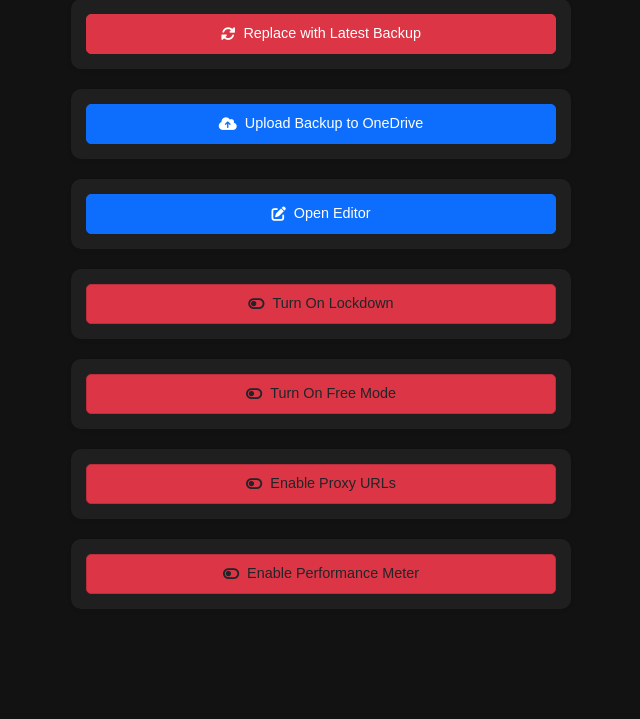
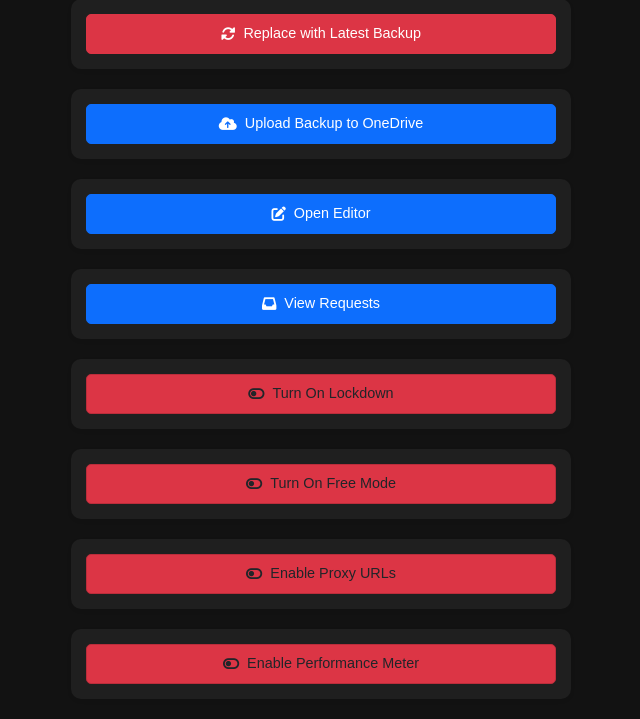
Before and after one commit to jaixmario/NetflixV1, a Flask app: template templates/admin_dashboard.html in a window 1280 px wide. Shown: the part 1203-1922 px from the top of the page, without its empty margins (319-959 px from the left). Before the commit the page ends 1812 px from the top, so only its background shows below. Run offline with Flask 3, Linux system fonts and the light colour scheme; the template is opened without the code that fills it, so the values that code supplies are empty; data comes from the database, SQL or seed files in the repository; some libraries are stand-ins or nearby versions.

Commit message:
button added for request 🫠

```diff
--- a/templates/admin_dashboard.html
+++ b/templates/admin_dashboard.html
@@ -337,6 +337,14 @@
     </div>
 
     <div class="card shadow-sm mt-3">
+    <div class="d-grid gap-2">
+        <a href="/admin/requests" class="btn btn-primary">
+            <i class="fas fa-inbox"></i> View Requests
+        </a>
+    </div>
+</div>
+
+    <div class="card shadow-sm mt-3">
         <div class="d-grid gap-2">
             <button id="lockdownToggleBtn" class="btn lockdown-off">
                 <i class="fas fa-toggle-off"></i> Turn On Lockdown
@@ -413,6 +421,8 @@
                     </div>
                 </div>
             </div>
+
+
 
             <!-- Download Speed -->
             <div class="col-12 mb-3">
```
